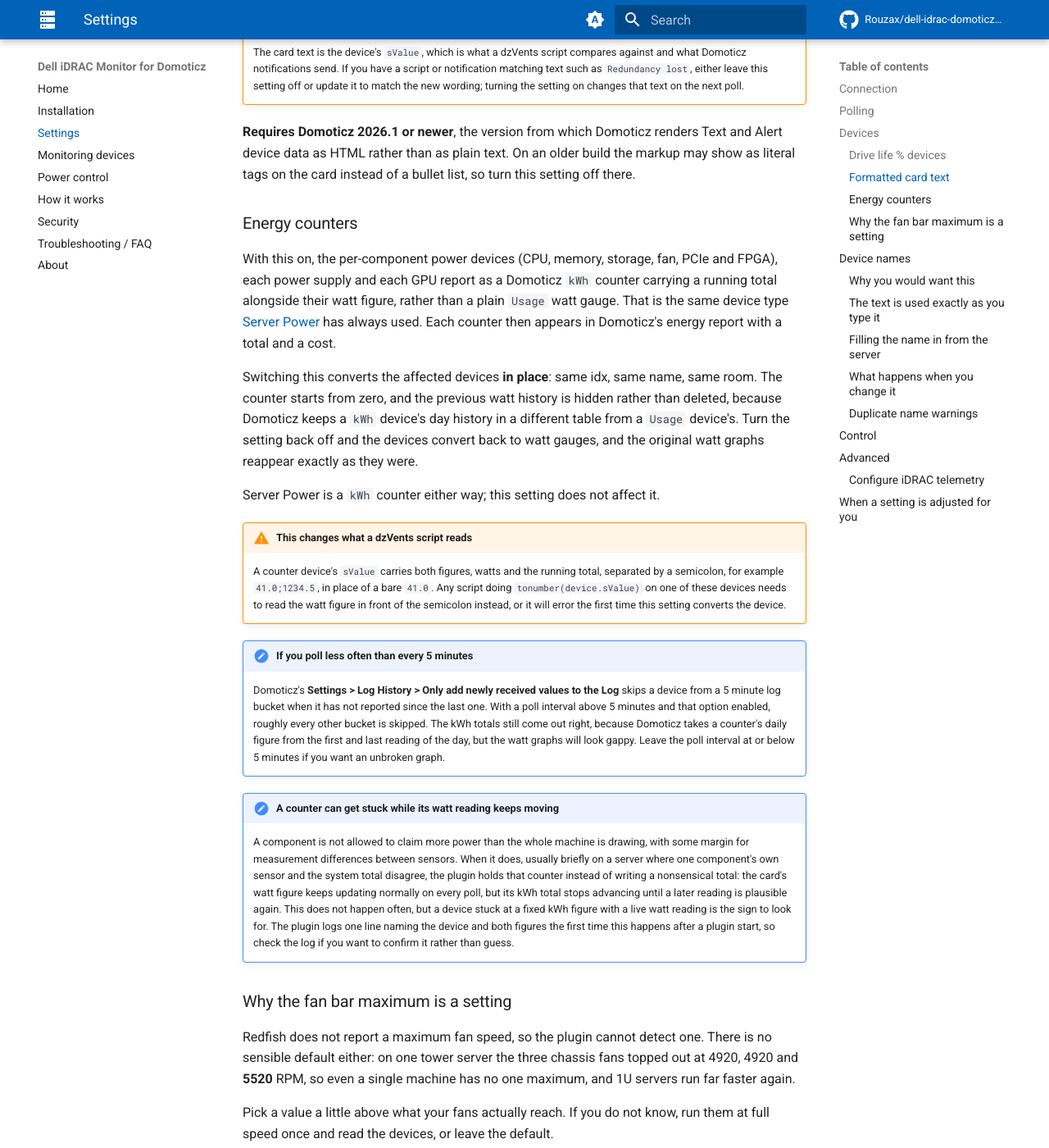
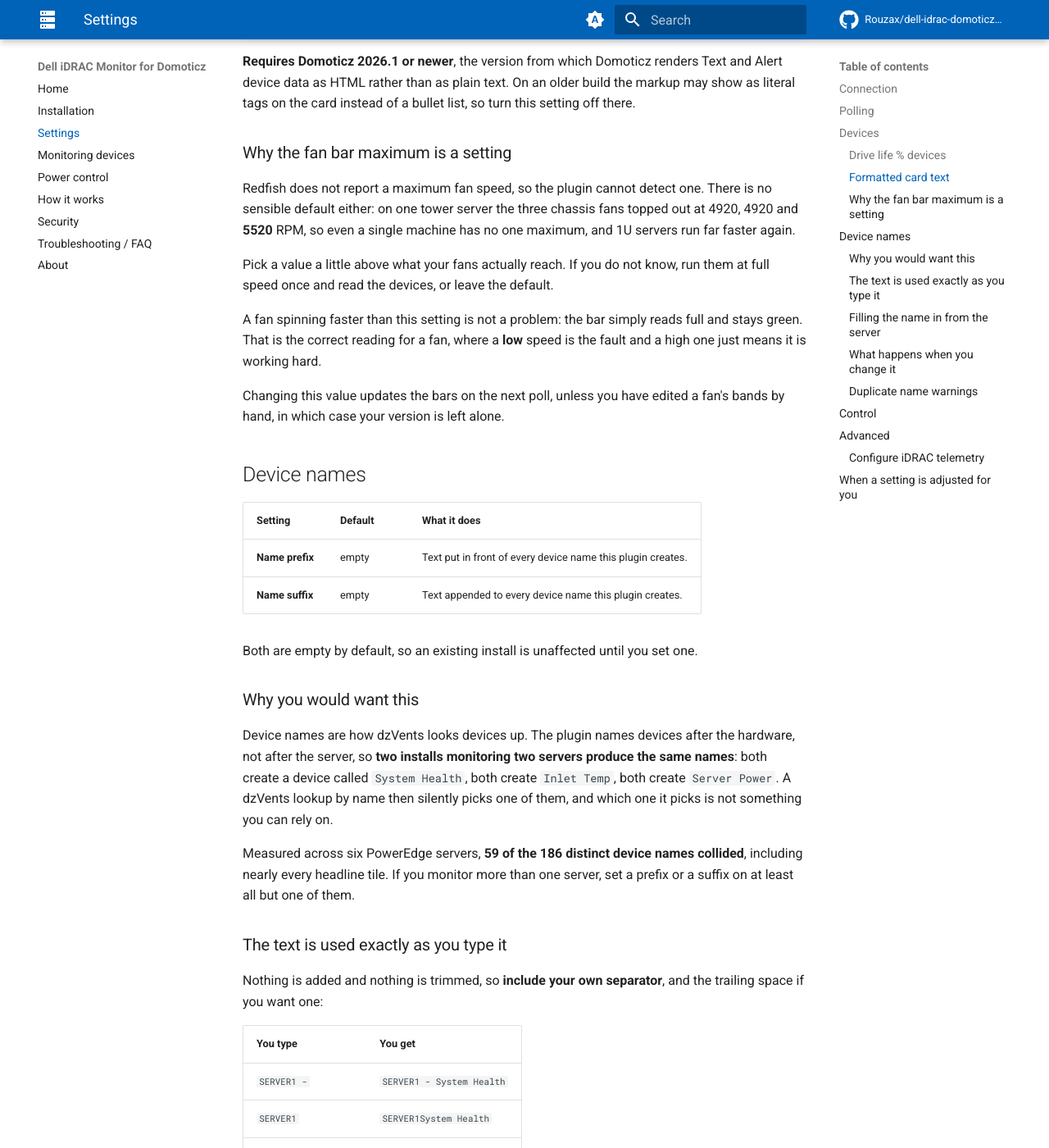
Before and after one commit to Rouzax/dell-idrac-domoticz-plugin, an MkDocs documentation site: the page built from docs/settings.md, in a window 1280 px wide and 1400 px high, scrolled down 4405 px. Shown: the whole window at 82% size. Built offline with MkDocs 1.6.1 and Material for MkDocs 9.7.7, drawn with Linux system fonts in a browser that asks for light colours; comment, search, counter and statistics services are not loaded; some of the changed text lies outside the part shown.

Commit message:
feat: drop the Energy counters setting

```diff
--- a/docs/settings.md
+++ b/docs/settings.md
@@ -44,7 +44,6 @@
 | **Drive life warning (%)** | 10 | Warn when a drive reports less predicted media life remaining than this. Only applies to drives that report the figure at all, which in practice means SSDs. |
 | **Drive life % devices** | off | A second device per drive reporting predicted media life as a graphable percentage. See below. |
 | **Formatted card text** | on | Renders System Health and Power Redundancy as a bullet list with a link to the iDRAC, instead of a single line of text. See below. |
-| **Energy counters** | on | Reports per-component power, each power supply and each GPU as a kWh counter with a running total, instead of a plain watt gauge. See below. |
 | **Fan bar maximum (RPM)** | 6000 | Top of the scale on fan bar graphs. `0` switches fan bars off. See below. |
 
 Turning off a family also skips the requests that fetch it, so on a server with many drives, switching **Physical drives** off measurably shortens the slow tier.
@@ -74,37 +73,6 @@
     The card text is the device's `sValue`, which is what a dzVents script compares against and what Domoticz notifications send. If you have a script or notification matching text such as `Redundancy lost`, either leave this setting off or update it to match the new wording; turning the setting on changes that text on the next poll.
 
 **Requires Domoticz 2026.1 or newer**, the version from which Domoticz renders Text and Alert device data as HTML rather than as plain text. On an older build the markup may show as literal tags on the card instead of a bullet list, so turn this setting off there.
-
-### Energy counters
-
-With this on, the per-component power devices (CPU, memory, storage, fan, PCIe and FPGA), each power supply and each GPU report as a Domoticz `kWh` counter carrying a running total alongside their watt figure, rather than a plain `Usage` watt gauge. That is the same device type [Server Power](devices.md#energy) has always used. Each counter then appears in Domoticz's energy report with a total and a cost.
-
-Switching this converts the affected devices **in place**: same idx, same name, same room. The counter starts from zero, and the previous watt history is hidden rather than deleted, because Domoticz keeps a `kWh` device's day history in a different table from a `Usage` device's. Turn the setting back off and the devices convert back to watt gauges, and the original watt graphs reappear exactly as they were.
-
-Server Power is a `kWh` counter either way; this setting does not affect it.
-
-!!! warning "This changes what a dzVents script reads"
-    A counter device's `sValue` carries both figures, watts and the running total, separated by a semicolon, for example `41.0;1234.5`, in place of a bare `41.0`. Any script doing `tonumber(device.sValue)` on one of these devices needs to read the watt figure in front of the semicolon instead, or it will error the first time this setting converts the device.
-
-!!! note "If you poll less often than every 5 minutes"
-
-    Domoticz's **Settings > Log History > Only add newly received values to the Log** skips a
-    device from a 5 minute log bucket when it has not reported since the last one. With a poll
-    interval above 5 minutes and that option enabled, roughly every other bucket is skipped.
-    The kWh totals still come out right, because Domoticz takes a counter's daily figure from
-    the first and last reading of the day, but the watt graphs will look gappy. Leave the poll
-    interval at or below 5 minutes if you want an unbroken graph.
-
-!!! note "A counter can get stuck while its watt reading keeps moving"
-    A component is not allowed to claim more power than the whole machine is drawing, with some
-    margin for measurement differences between sensors. When it does, usually briefly on a
-    server where one component's own sensor and the system total disagree, the plugin holds that
-    counter instead of writing a nonsensical total: the card's watt figure keeps updating
-    normally on every poll, but its kWh total stops advancing until a later reading is plausible
-    again. This does not happen often, but a device stuck at a fixed kWh figure with a live watt
-    reading is the sign to look for. The plugin logs one line naming the device and both figures
-    the first time this happens after a plugin start, so check the log if you want to confirm it
-    rather than guess.
 
 ### Why the fan bar maximum is a setting
 
--- a/plugin.py
+++ b/plugin.py
@@ -55,9 +55,6 @@
             </param>
             <param field="RichCardText" type="boolean" label="Formatted card text" default="true">
                 <description>Renders the System Health and Power Redundancy cards as a bullet list with a link to the iDRAC, instead of a single line of text. Turn it off to go back to plain single-line text, which is what any dzVents script written before this setting existed will be comparing against. (<a href="https://rouzax.github.io/dell-idrac-domoticz-plugin/settings/#formatted-card-text" target="_blank">details</a>).</description>
-            </param>
-            <param field="EnergyCounters" type="boolean" label="Energy counters" default="true">
-                <description>Reports per-component power as kWh counters instead of plain watt gauges, so each one appears in Domoticz's energy report with a total and a cost. Applies to the CPU, memory, storage, fan, PCIe and FPGA power devices, to each power supply and to each GPU. Existing devices are converted in place and keep their name and history. Turn it off to go back to watt gauges (<a href="https://rouzax.github.io/dell-idrac-domoticz-plugin/settings/#energy-counters" target="_blank">details</a>).</description>
             </param>
             <param field="FanBarMax" type="number" label="Fan bar maximum (RPM)" min="0" max="60000" step="500" default="6000" width="100px">
                 <description>Top of the scale on fan bar graphs; 0 turns them off. Redfish reports no maximum fan speed, so it cannot be detected. (<a href="https://rouzax.github.io/dell-idrac-domoticz-plugin/settings/#why-the-fan-bar-maximum-is-a-setting" target="_blank">choosing a value</a>).</description>
```
Also changed, not shown: config.py (+0 -7 lines), 1 other file.
